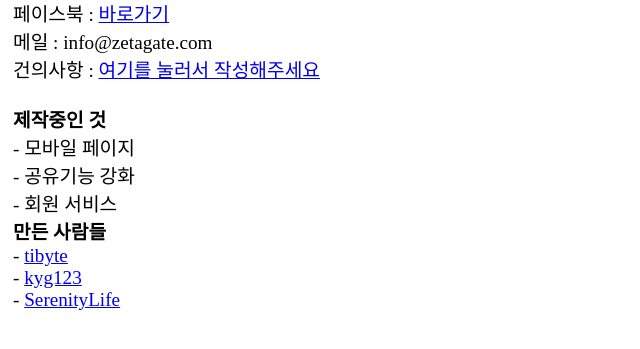
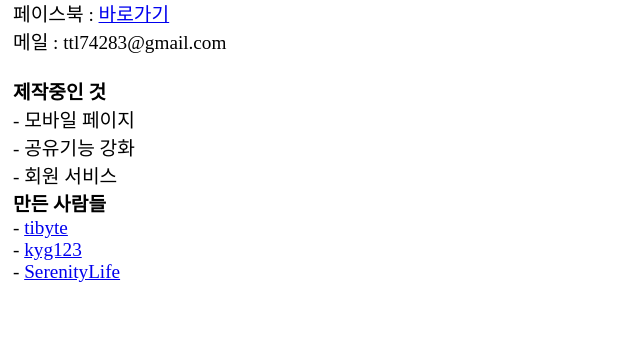
Before and after one commit to zetagate/hanpyo, a plain HTML site: page info.html in a window 1280 px wide. Shown: the part 65-414 px from the top of the page, without its empty margins (0-640 px from the left). Drawn offline with Linux system fonts and the light colour scheme.

Commit message:
Update info.html

```diff
--- a/info.html
+++ b/info.html
@@ -14,9 +14,7 @@
 			<br/>
 			페이스북 : <a href="https://www.facebook.com/hanpyonotice" target="_blank"> 바로가기</a>
 			<br/>
-			메일 : info@zetagate.com
-			<br/>
-			건의사항 : <a href="https://goo.gl/forms/g1NdvIpdSEeQiJz02" target="_blank"> 여기를 눌러서 작성해주세요</a>
+			메일 : ttl74283@gmail.com
 			<br/>
 			<br/><b>제작중인 것</b>
 			<br/> - 모바일 페이지
```
